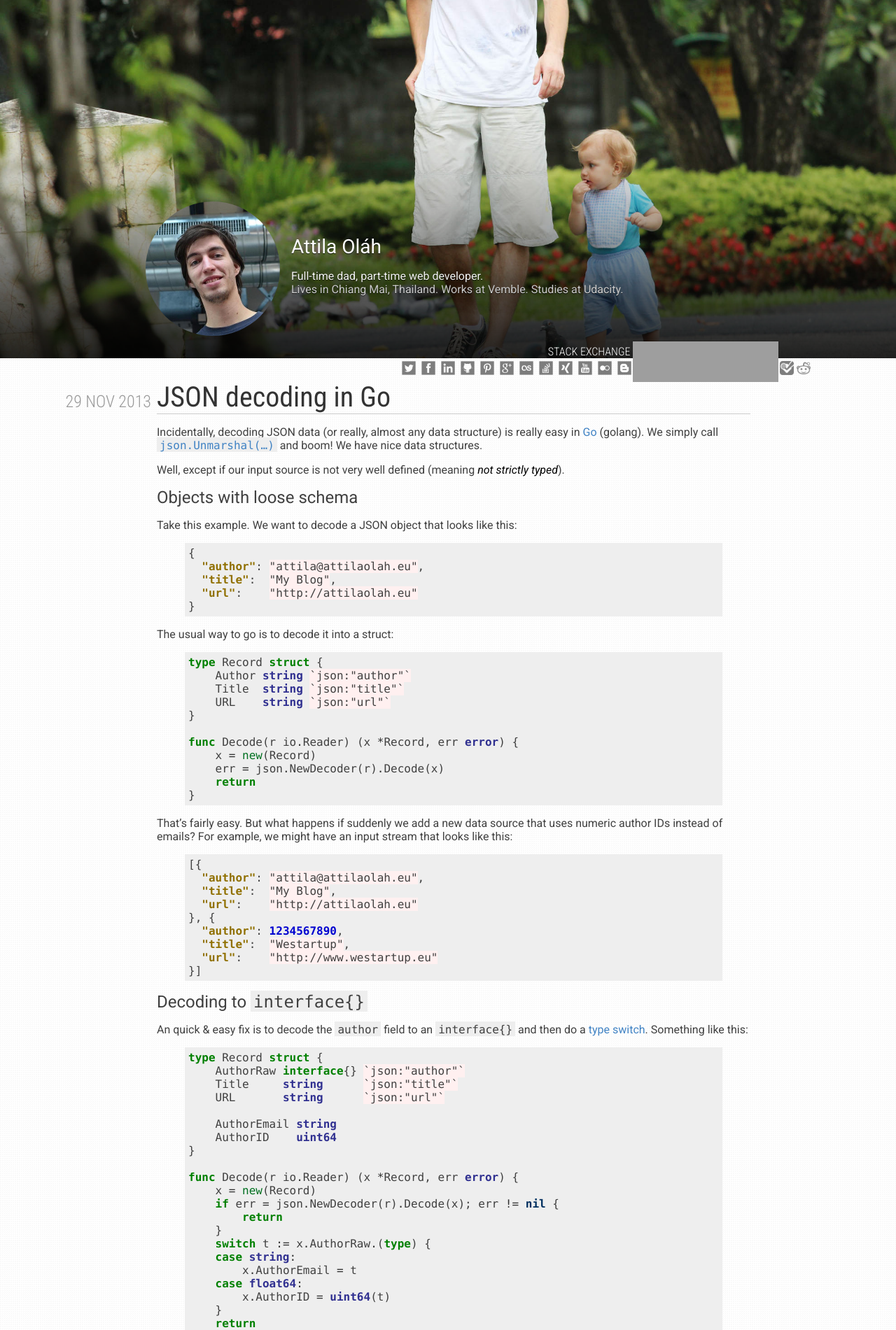
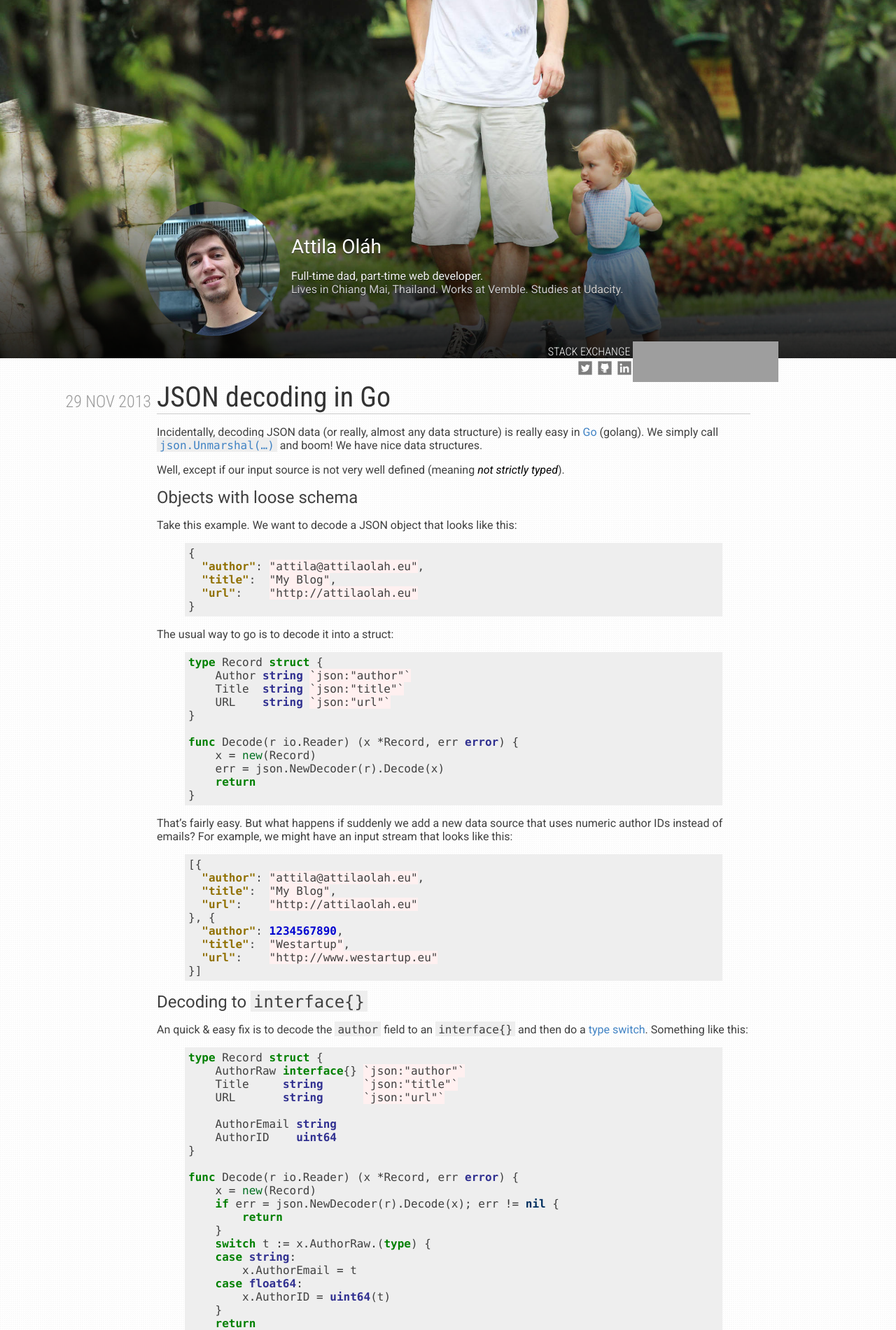
Before and after one commit to attilaolah/attilaolah.github.io, a Jekyll site: the page built from index.html, in a window 1280 px wide. Shown: the top 1901 px of the page at 70% size. Built offline with Jekyll 4.4.1, drawn with Linux system fonts in a browser that asks for light colours; some web fonts are replaced; formulas are drawn with MathJax 3; the list of posts is cut into pages by our own code; grey boxes are pictures that could not be loaded.

Commit message:
rm excess social links

```diff
--- a/_layouts/base.html
+++ b/_layouts/base.html
@@ -88,21 +88,8 @@
       </a>
       <ul class="social">
         <li class="twitter"><a href="//twitter.com/attilaolah"></a></li>
-        <li class="facebook"><a href="//facebook.com/attilaolah"></a></li>
+        <li class="github"><a href="//github.com/attilaolah"></a></li>
         <li class="linkedin"><a href="//www.linkedin.com/in/attilaolah"></a></li>
-        <li class="github"><a href="//github.com/attilaolah"></a></li>
-        <li class="pinterest"><a href="//pinterest.com/attilaolah"></a></li>
-        <li class="google"><a href="//google.com/+AttilaOl&aacute;h42"></a></li>
-        <li class="lastfm"><a href="//last.fm/user/attilaolah"></a></li>
-        <li class="stackoverflow"><a href="//stackoverflow.com/users/252239/attila-o"></a></li>
-        <li class="xing"><a href="//xing.com/profiles/Attila_Olah3"></a></li>
-        <li class="youtube"><a href="//youtube.com/user/attilaschannel"></a></li>
-        <li class="flickr"><a href="//flickr.com/aatiis"></a></li>
-        <li class="blogger"><a href="//blogger.com/profile/08249296586836113208"></a></li>
-      </ul>
-      <ul class="social">
-        <li class="foursquare"><a href="//foursquare.com/attilaolah"></a></li>
-        <li class="reddit"><a href="//reddit.com/user/aatiis"></a></li>
       </ul>
     </div>
   </header>
```
Also changed, not shown: css/header.less (+8 -16 lines), css/main.min.css.
